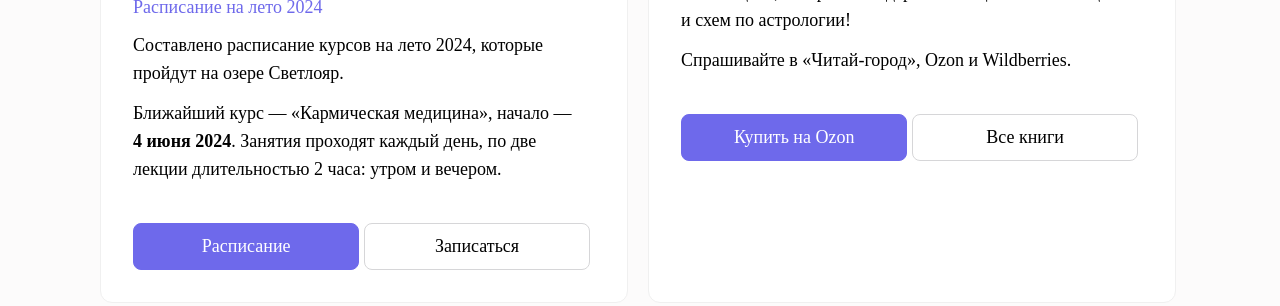
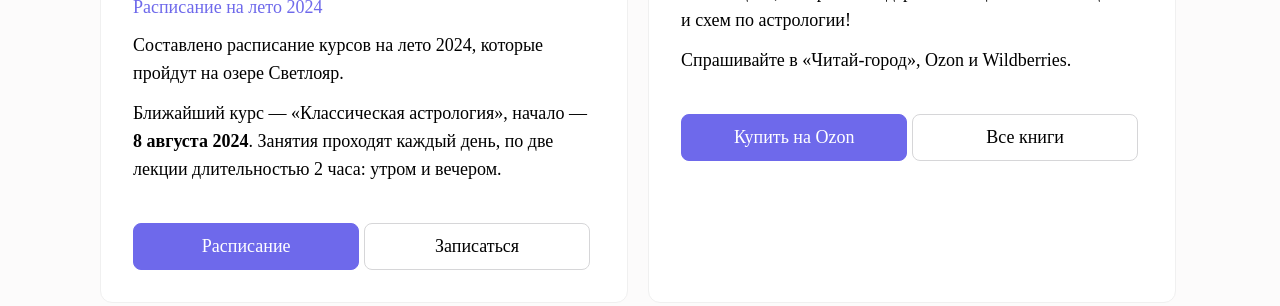
Before and after one commit to mosigo/astrogor, a Flask app: page / in a window 1280 px wide. Shown: the part 750-1056 px from the top of the page. Run offline with Flask 2, Linux system fonts and the light colour scheme; parts of the project's set-up code (start-up, migrations or seed data) failed here and were passed over; some web fonts are replaced.

Commit message:
Обновлена новость на Главной про ближайший курс.

```diff
--- a/templates/index.html
+++ b/templates/index.html
@@ -40,7 +40,7 @@ a.news div.img:hover {
         <div class="text-header">Расписание на лето 2024</div>
         <div class="text">
             <p>Составлено расписание курсов на лето 2024, которые пройдут на озере Светлояр.</p>
-            <p>Ближайший курс — «Кармическая медицина», начало — <b>4 июня 2024</b>.
+            <p>Ближайший курс — «Классическая астрология», начало — <b>8 августа 2024</b>.
                 Занятия проходят каждый день, по две лекции длительностью 2 часа: утром и вечером.</p>
         </div>
         <div class="action">
```
